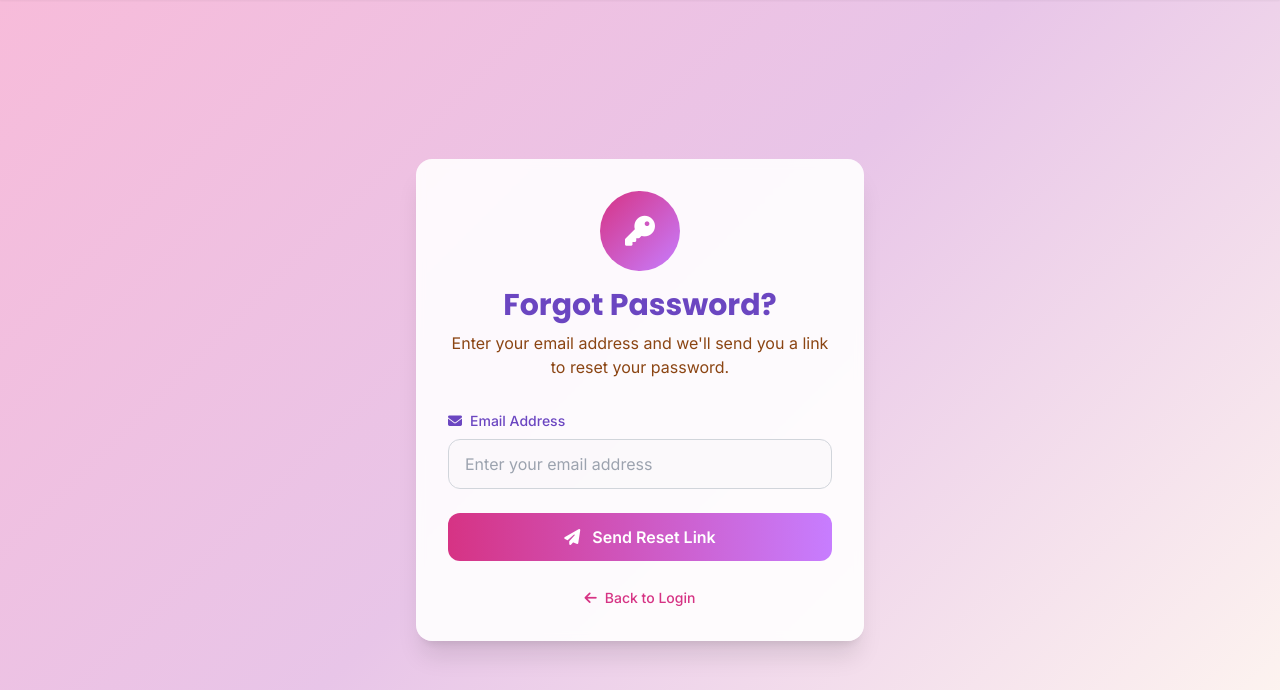
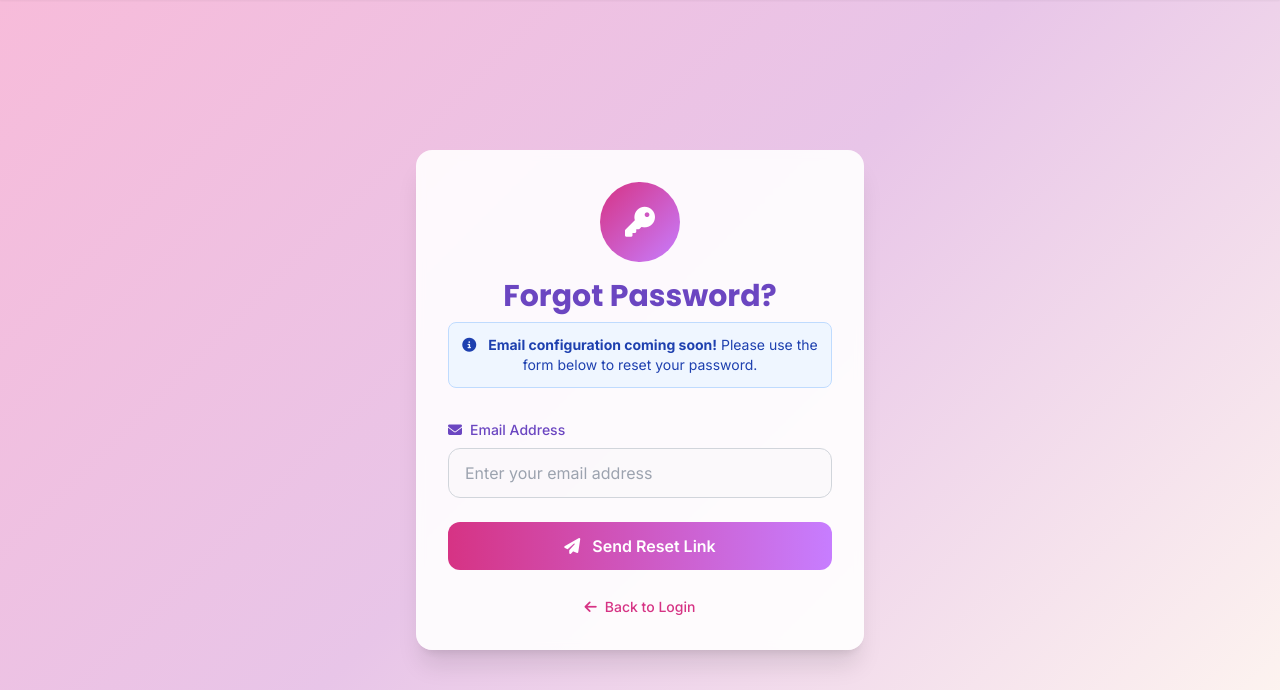
Before and after one commit to Chemiatsalome/FunzaMama, a Flask app: page /forgot-password in a window 1280 px wide. Shown: the part 64-754 px from the top of the page. Run offline with Flask 3, Linux system fonts and the light colour scheme; parts of the project's set-up code (start-up, migrations or seed data) failed here and were passed over; some libraries are stand-ins or nearby versions.

Commit message:
Disable email sending: auto-verify signups, form-based password reset

```diff
--- a/routes/auth_routes.py
+++ b/routes/auth_routes.py
@@ -148,30 +148,13 @@ def signup():
         # Clear form data from session on successful registration
         session.pop('signup_form_data', None)
 
-        # Send verification email in background (non-blocking)
-        # This prevents worker timeout if SMTP is slow
-        # Capture the Flask app object explicitly for thread safety
-        app = current_app._get_current_object()
+        # Email configuration coming soon - auto-verify users for now
+        new_user.email_verified = True
+        new_user.email_verification_token = None
+        db.session.commit()
 
-        def send_email_background(app, email, name, token):
-            """Send email in background thread with explicit app context"""
-            with app.app_context():
-                try:
-                    email_service_bg = EmailService()
-                    email_service_bg.send_verification_email(email, name, token)
-                except Exception as e:
-                    app.logger.error(f"Error sending email in background: {e}")
-
-        # Start email sending in background thread with app passed explicitly
-        email_thread = threading.Thread(
-            target=send_email_background,
-            args=(app, email, f"{fname} {lname}", verification_token),
-            daemon=True
-        )
-        email_thread.start()
-
-        # Flash success message and redirect immediately (don't wait for email)
-        flash('Registration successful! Please check your email to verify your account before logging in.', 'success')
+        # Flash success message - email coming soon
+        flash('Registration successful! 📧 Email verification will be available soon. You can now log in.', 'success')
 
         return redirect(url_for('login.login'))
 
@@ -342,28 +325,17 @@ def forgot_password():
         user.created_at = datetime.utcnow()  # Reset expiration time
         db.session.commit()
 
-        # Send password reset email in background (non-blocking)
-        # Capture the Flask app object explicitly for thread safety
-        app = current_app._get_current_object()
+        # Email configuration coming soon - return token for form-based reset
+        # Store token in session for form-based password reset
+        session['reset_token'] = reset_token
+        session['reset_email'] = email
 
-        def send_reset_email_background(app, email, name, token):
-            """Send password reset email in background thread with explicit app context"""
-            with app.app_context():
-                try:
-                    email_service_bg = EmailService()
-                    email_service_bg.send_password_reset_email(email, name, token)
-                except Exception as e:
-                    app.logger.error(f"Error sending password reset email in background: {e}")
-
-        email_thread = threading.Thread(
-            target=send_reset_email_background,
-            args=(app, user.email, f"{user.first_name} {user.second_name}", reset_token),
-            daemon=True
-        )
-        email_thread.start()
-
-        # Return success immediately (don't wait for email)
-        return jsonify({"success": True, "message": "Password reset email sent successfully. Please check your inbox."})
+        # Return message about email coming soon and provide reset form option
+        return jsonify({
+            "success": True,
+            "message": "📧 Email configuration coming soon! Please use the password reset form below.",
+            "token": reset_token  # Include token for form-based reset
+        })
 
     except Exception as e:
         return jsonify({"success": False, "error": str(e)}), 500
--- a/templates/forgot_password.html
+++ b/templates/forgot_password.html
@@ -75,7 +75,12 @@
                         <i class="fas fa-key text-white text-3xl"></i>
                     </div>
                     <h2 class="text-3xl font-bold text-deep-plum font-poppins mb-2">Forgot Password?</h2>
-                    <p class="text-warm-brown">Enter your email address and we'll send you a link to reset your password.</p>
+                    <div class="bg-blue-50 border border-blue-200 rounded-lg p-3 mb-4">
+                        <p class="text-blue-800 text-sm">
+                            <i class="fas fa-info-circle mr-2"></i>
+                            <strong>Email configuration coming soon!</strong> Please use the form below to reset your password.
+                        </p>
+                    </div>
                 </div>
 
                 <!-- Flash Messages -->
@@ -182,9 +187,17 @@
                 const data = await response.json();
 
                 if (data.success) {
-                    document.getElementById('successText').textContent = data.message || 'Password reset link has been sent to your email. Please check your inbox.';
-                    successMessage.classList.remove('hidden');
-                    document.getElementById('forgotPasswordForm').reset();
+                    // If token is provided, show reset form
+                    if (data.token) {
+                        document.getElementById('resetToken').value = data.token;
+                        document.getElementById('resetFormContainer').classList.remove('hidden');
+                        document.getElementById('forgotPasswordForm').style.display = 'none';
+                        successMessage.classList.add('hidden');
+                    } else {
+                        document.getElementById('successText').textContent = data.message || 'Password reset link has been sent to your email. Please check your inbox.';
+                        successMessage.classList.remove('hidden');
+                        document.getElementById('forgotPasswordForm').reset();
+                    }
                 } else {
                     document.getElementById('errorText').textContent = data.error || 'Failed to send reset link. Please try again.';
                     errorMessage.classList.remove('hidden');
@@ -197,6 +210,62 @@
                 submitBtnText.innerHTML = '<i class="fas fa-paper-plane mr-2"></i>Send Reset Link';
             }
         });
+
+        // Handle password reset form submission
+        const resetForm = document.getElementById('resetPasswordForm');
+        if (resetForm) {
+            resetForm.addEventListener('submit', async function(e) {
+                e.preventDefault();
+
+                const token = document.getElementById('resetToken').value;
+                const newPassword = document.getElementById('newPassword').value;
+                const confirmPassword = document.getElementById('confirmPassword').value;
+                const submitBtn = resetForm.querySelector('button[type="submit"]');
+
+                if (newPassword !== confirmPassword) {
+                    document.getElementById('errorText').textContent = 'Passwords do not match';
+                    errorMessage.classList.remove('hidden');
+                    return;
+                }
+
+                submitBtn.disabled = true;
+                submitBtn.innerHTML = '<i class="fas fa-spinner fa-spin mr-2"></i>Resetting...';
+
+                try {
+                    const response = await fetch(`{{ url_for("signup.reset_password", token="") }}${token}`, {
+                        method: 'POST',
+                        headers: {
+                            'Content-Type': 'application/json',
+                        },
+                        body: JSON.stringify({
+                            password: newPassword,
+                            confirm_password: confirmPassword
+                        })
+                    });
+
+                    const data = await response.json();
+
+                    if (data.success) {
+                        document.getElementById('successText').textContent = data.message || 'Password reset successfully! Redirecting to login...';
+                        successMessage.classList.remove('hidden');
+                        document.getElementById('resetFormContainer').classList.add('hidden');
+
+                        setTimeout(() => {
+                            window.location.href = '{{ url_for("login.login") }}';
+                        }, 2000);
+                    } else {
+                        document.getElementById('errorText').textContent = data.error || 'Failed to reset password. Please try again.';
+                        errorMessage.classList.remove('hidden');
+                    }
+                } catch (error) {
+                    document.getElementById('errorText').textContent = 'An error occurred. Please try again later.';
+                    errorMessage.classList.remove('hidden');
+                } finally {
+                    submitBtn.disabled = false;
+                    submitBtn.innerHTML = '<i class="fas fa-save mr-2"></i>Reset Password';
+                }
+            });
+        }
     </script>
 </body>
 </html>
```
